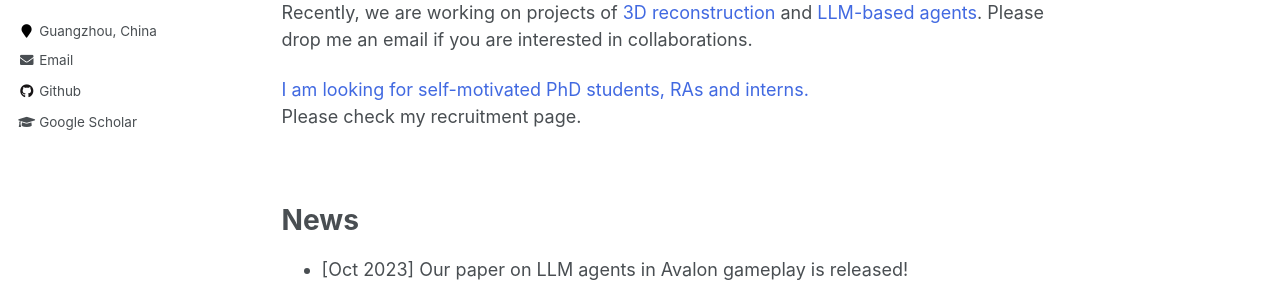
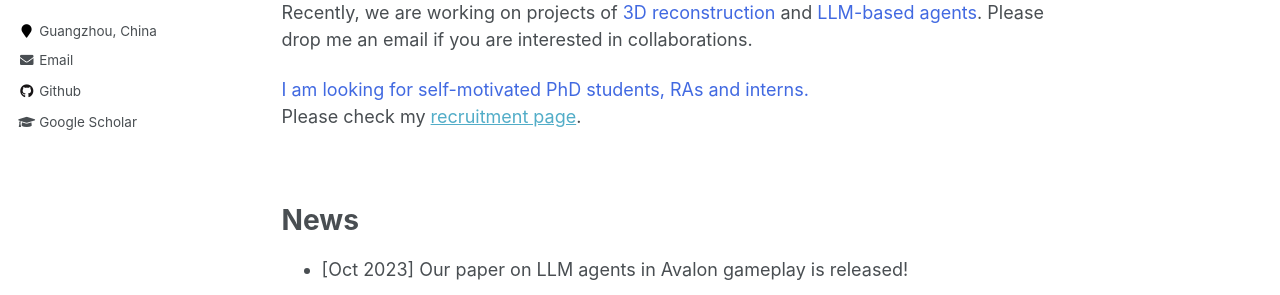
Before and after one commit to hwang1996/hwang1996.github.io, a Jekyll site: the page built from _pages/about.md, in a window 1280 px wide and 1008 px high. Shown: the part 374-669 px from the top of the window. Built offline with Jekyll 4.4.1, drawn with Linux system fonts in a browser that asks for light colours; some of the changed lines change nothing that is shown.

Commit message:
3.5 updates

```diff
--- a/_pages/about.md
+++ b/_pages/about.md
@@ -13,8 +13,8 @@
 My general research interests lie in the development of AI-powered perception and generation algorithms for multimodal data, including text, images, videos, and 3D shapes. Recently, we are working on projects of <font color=RoyalBlue>3D reconstruction</font> and <font color=RoyalBlue>LLM-based agents</font>. Please drop me an email if you are interested in collaborations.
 
 
-<font color=RoyalBlue>I am looking for self-motivated PhD students, RAs and interns.</font>Please check my recruitment page.
-<!-- Please check my [recruitment page](https://wanghao.tech/recruitment/). -->
+<font color=RoyalBlue>I am looking for self-motivated PhD students, RAs and interns.</font>
+Please check my [recruitment page](https://wanghao.tech/recruitment/).
 
 
 <br />
```
